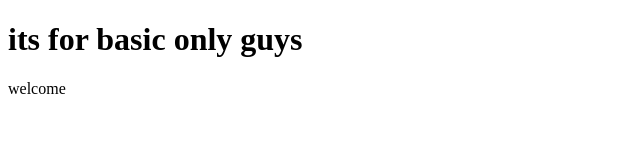
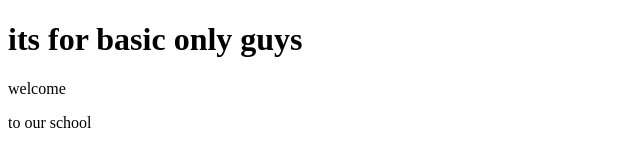
Before and after one commit to binusahal/EXAMPLE, a plain HTML site: page index.html in a window 1280 px wide. Shown: the full height of the page, 0-640 px from the left. Drawn offline with Linux system fonts and the light colour scheme.

Commit message:
initial commit

```diff
--- a/index.html
+++ b/index.html
@@ -9,5 +9,6 @@
 <body>
    <h1> its for basic only guys </h1>
    <p>welcome </p>
+   <p>to our school</p>
 </body>
 </html>
```
